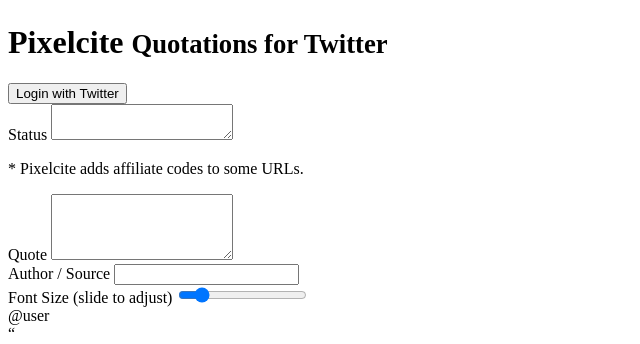
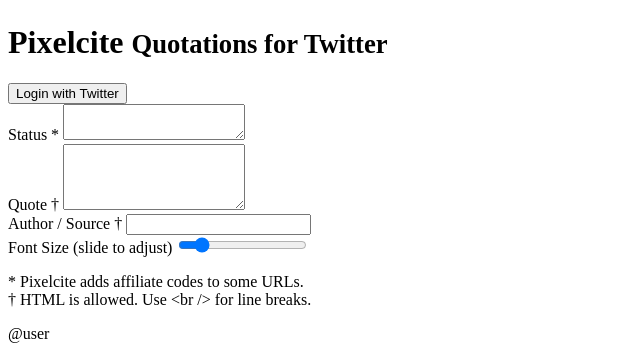
Before and after one commit to onyxfish/pixelcite, a Flask app: template templates/index.html in a window 1280 px wide. Shown: the part 309-653 px from the top of the page, without its empty margins (0-640 px from the left). Run offline with Flask 2, Linux system fonts and the light colour scheme; the template is opened without the code that fills it, so the values that code supplies are empty.

Commit message:
Cleanup instructions.

```diff
--- a/templates/index.html
+++ b/templates/index.html
@@ -27,24 +27,27 @@
             <div class="controls-wrapper">
             <form role="form">
                 <div class="form-group">
-                    <label for="status">Status</label>
+                    <label for="status">Status *</label>
                     <textarea id="status" name="status" class="form-control"></textarea>
                     <div class="count"></div>
-                    <p class="help-block">* Pixelcite adds affiliate codes to some URLs.</p>
                 </div>
                 <div class="form-group">
-                    <label for="quotetext">Quote</label>
+                    <label for="quotetext">Quote &dagger;</label>
                     <textarea id="quote" name="quote" class="form-control" rows="4"></textarea>
                 </div>
                 <div class="form-group">
-                    <label for="source">Author / Source</label>
+                    <label for="source">Author / Source &dagger;</label>
                     <input id="source" name="source" class="form-control" />
                 </div>
                 <div class="form-group">
                     <label for="fontsize">Font Size (slide to adjust)</label>
                     <input id="fontsize" name="fontsize" class="form-control"  type="range" min="18" max="120" value="32" />
                 </div>
-            </div>
+                    <p class="help-block">
+                        * Pixelcite adds affiliate codes to some URLs.<br />
+                        &dagger; HTML is allowed. Use &lt;br /&gt; for line breaks.
+                    </p>
+           </div>
             </form>
         </div>
 
```
Also changed, not shown: less/app.less (+11 -0 lines).
